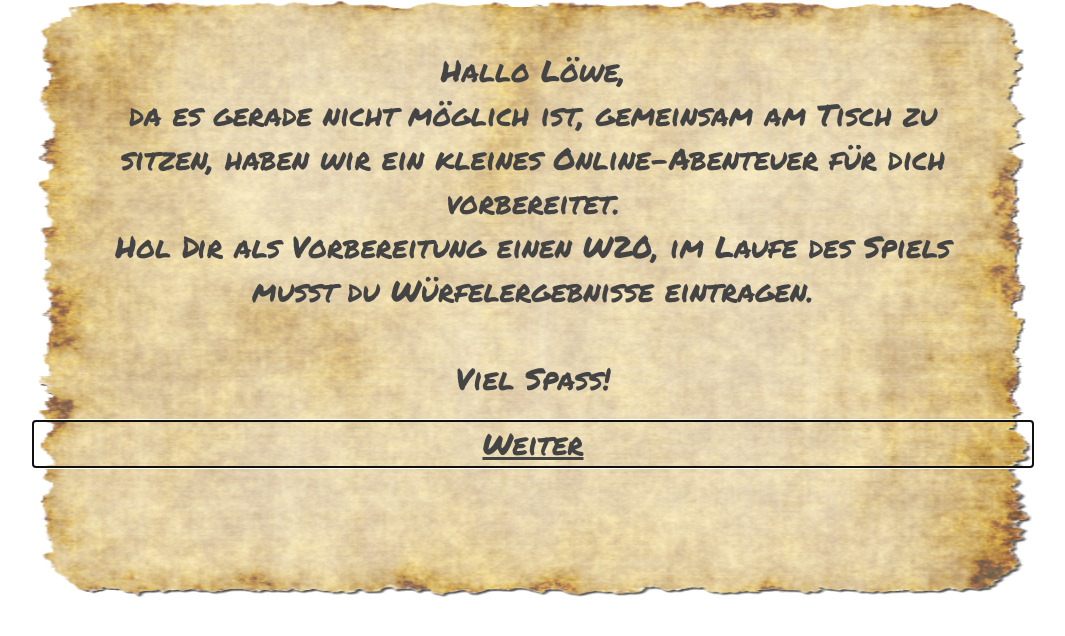
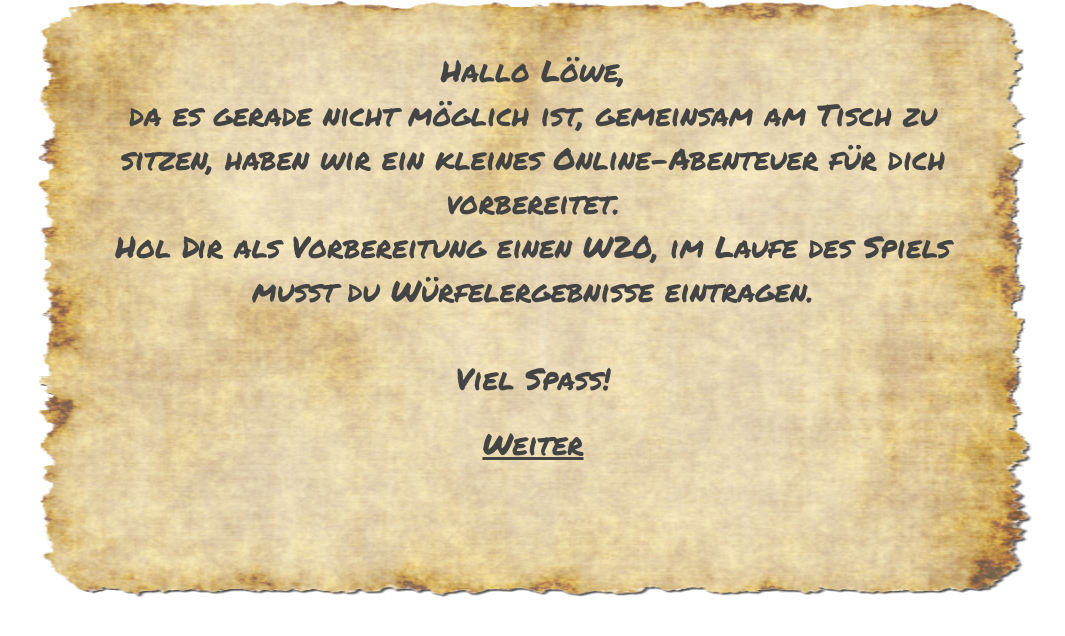
Before and after one commit to c-weider/dsa-cyoa, a PHP site: page / in a window 1280 px wide, with the restyled element focused. Shown: the part 49-685 px from the top of the page, without its empty margins (39-1104 px from the left). Run offline with PHP 8.4, Linux system fonts and the light colour scheme.

Commit message:
no outline

```diff
--- a/style.css
+++ b/style.css
@@ -72,3 +72,6 @@ body {
     border: none;
     text-decoration: underline;
 }
+.btn:focus {
+    outline: none;
+}
```
